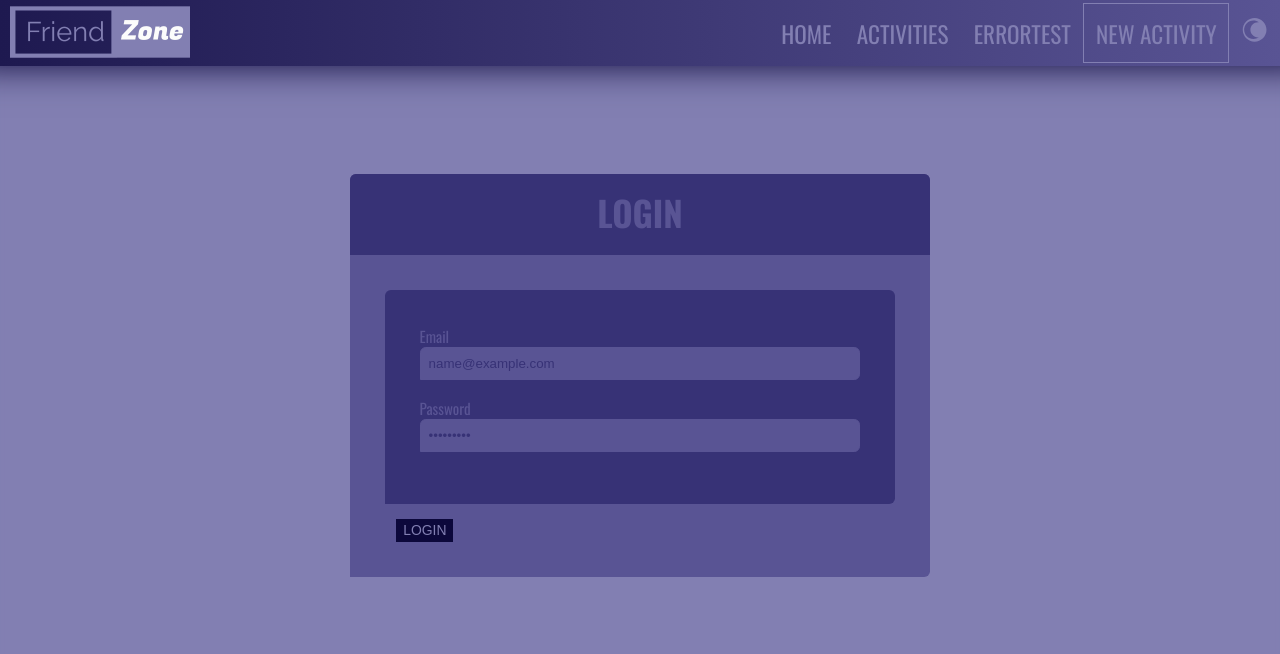
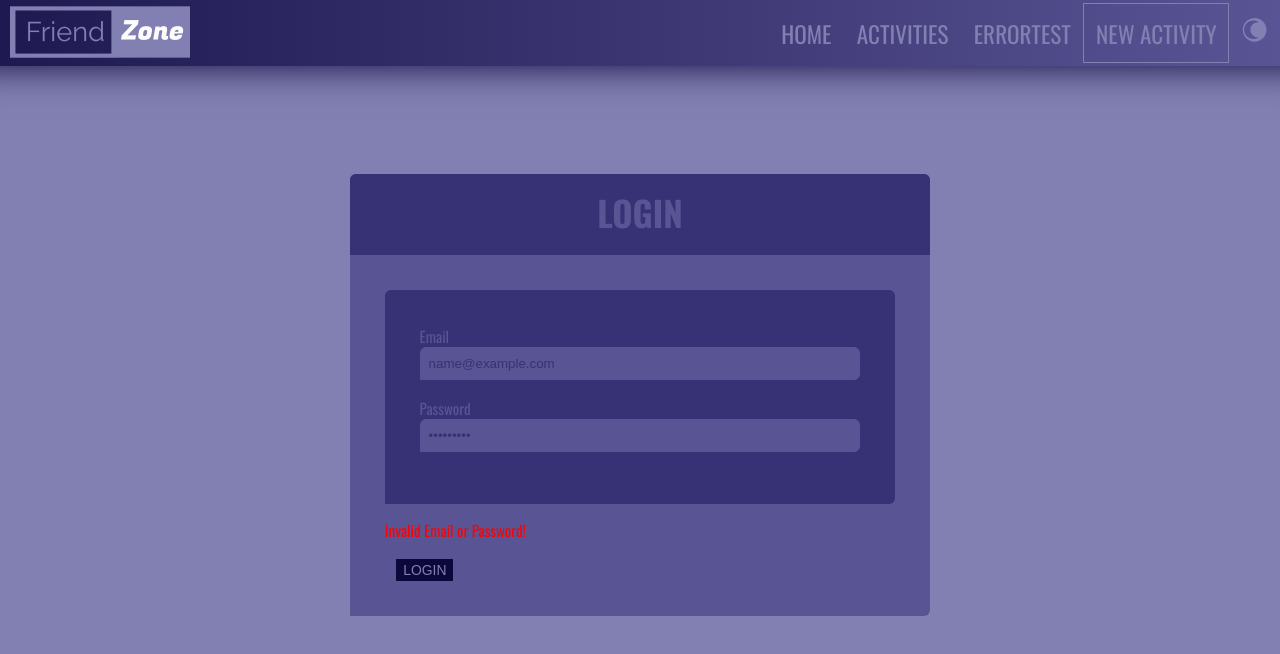
Before and after one commit to YourGuruNet/FriendZone_client-React, a React (Create React App) app: page /login in a window 1280 px wide. Both pictures are taken after typing "name@example.com", "Sample123" into the empty fields and a click on the button "LOGIN". Shown: the top 654 px of the page. Built offline with nearby package versions, Linux system fonts and the light colour scheme; no server answers.

Commit message:
Wrong password or email => displaying errors in the form

```diff
--- a/src/components/authenticate/LoginForm.js
+++ b/src/components/authenticate/LoginForm.js
@@ -4,6 +4,7 @@ import styled from 'styled-components';
 import { Background, Popup } from '../../app/layout/styles';
 import { connect } from 'react-redux';
 import { login } from '../activities/reducer/ActivitiesActions';
+
 const LoginForm = (props) => {
   return (
     <Popup>
@@ -12,32 +13,32 @@ const LoginForm = (props) => {
         <div className='form-style-10'>
           <h1 className='center'>Login</h1>
           <Formik
-            initialValues={{ email: '', password: '' }}
-            onSubmit={(values) => props.login(values)}>
-            {({ handleSubmit, isSubmitting }) => (
+            initialValues={{ email: '', password: '', error: null }}
+            onSubmit={(values, { setErrors }) =>
+              props
+                .login(values)
+                .catch((error) =>
+                  setErrors({ error: 'Invalid Email or Password!' })
+                )
+            }>
+            {({ handleSubmit, isSubmitting, errors }) => (
               <Form onSubmit={handleSubmit} autoComplete='off'>
                 <div className='inner-wrap'>
                   <label>
                     Email
                     <Field name='email' type='email' />
-                    <ErrorMessage
-                      name='email'
-                      render={(error) => (
-                        <label style={{ color: 'red' }}>{error}</label>
-                      )}
-                    />
                   </label>
                   <label>
                     Password
                     <Field name='password' type='password' />
-                    <ErrorMessage
-                      name='password'
-                      render={(error) => (
-                        <label style={{ color: 'red' }}>{error}</label>
-                      )}
-                    />
                   </label>
                 </div>
+                <ErrorMessage
+                  name='error'
+                  render={() => (
+                    <label style={{ color: 'red' }}>{errors.error}</label>
+                  )}
+                />
                 <button
                   className='details_button'
                   type='submit'
```
